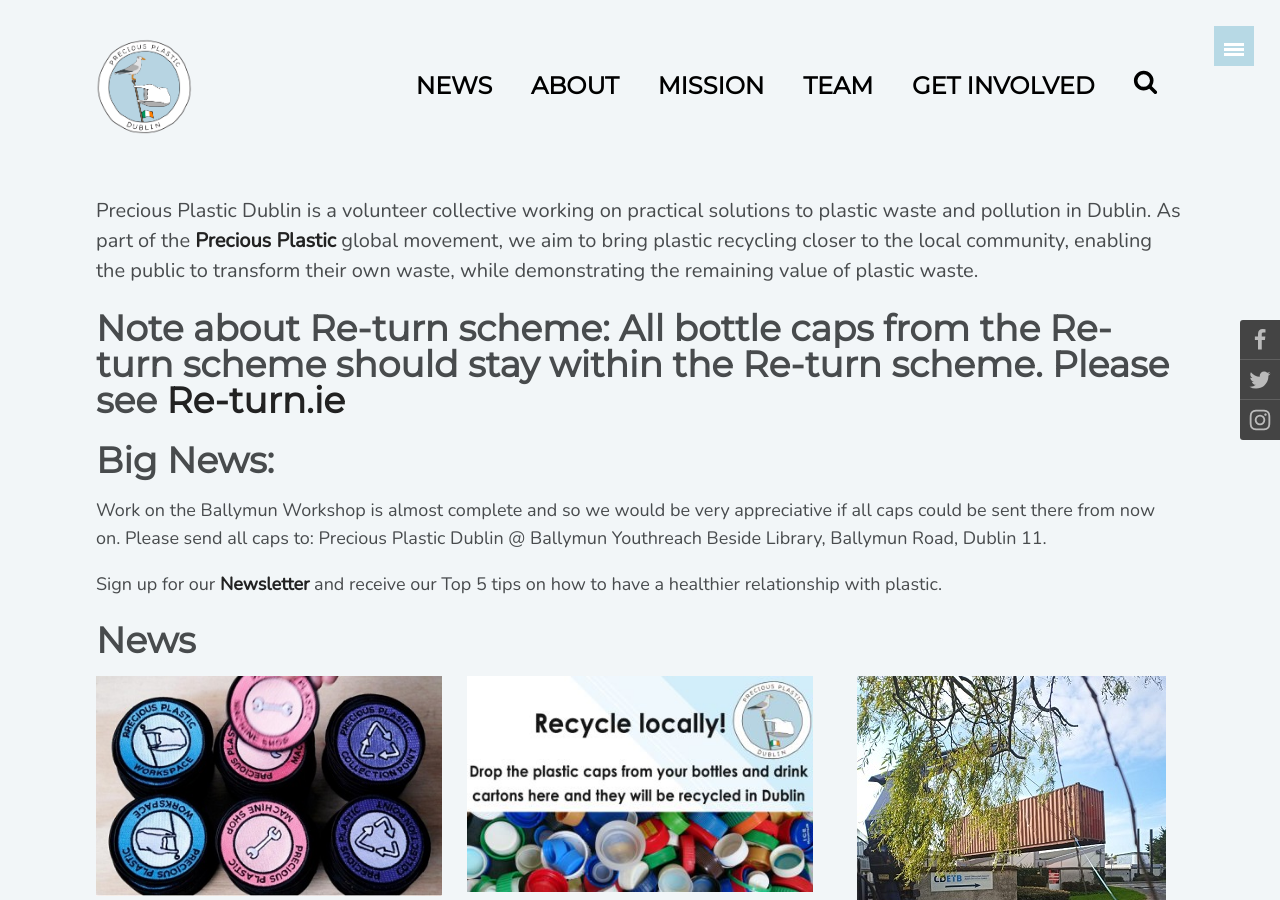
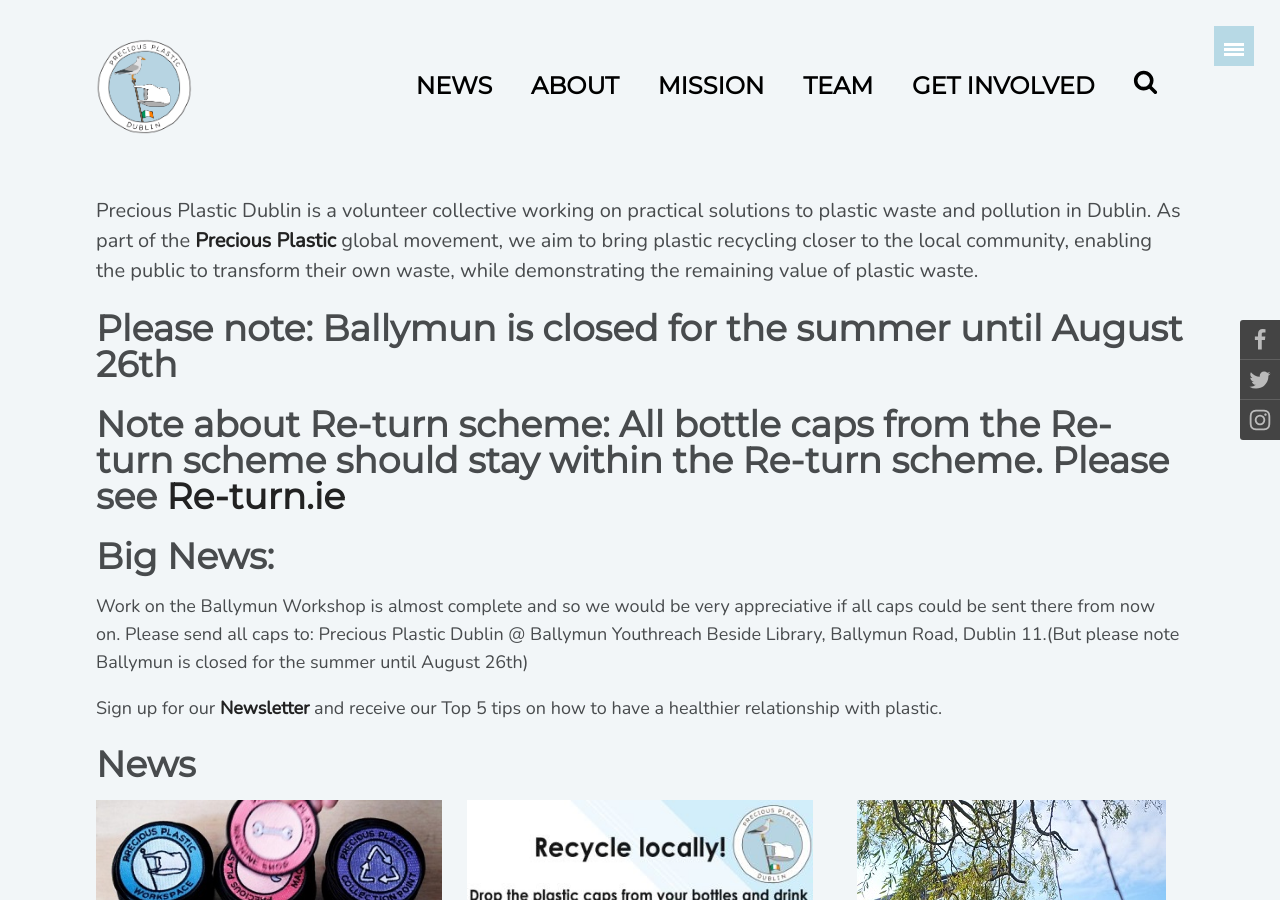
Before and after one commit to preciousplasticdublin/preciousplasticdublin.github.io, a Jekyll site: the page built from index.md, in a window 1280 px wide and 900 px high. Built offline with Jekyll 4.4.1, drawn with Linux system fonts in a browser that asks for light colours; comment, search, counter and statistics services are not loaded.

Commit message:
Update index.md Ballymun summer closed
Ballymun summer closed twice

```diff
--- a/index.md
+++ b/index.md
@@ -5,11 +5,13 @@
 
 Precious Plastic Dublin is a volunteer collective working on practical solutions to plastic waste and pollution in Dublin. As part of the [Precious Plastic](https://preciousplastic.com) global movement, we aim to bring plastic recycling closer to the local community, enabling the public to transform their own waste, while demonstrating the remaining value of plastic waste.
 
+# Please note: Ballymun is closed for the summer until August 26th
+
 # Note about Re-turn scheme: All bottle caps from the Re-turn scheme should stay within the Re-turn scheme. Please see [Re-turn.ie](https://re-turn.ie)
 
 # Big News:
 Work on the Ballymun Workshop is almost complete and so we would be very appreciative if all caps could be sent there from now on.
-Please send all caps to: Precious Plastic Dublin @ Ballymun Youthreach Beside Library, Ballymun Road, Dublin 11.
+Please send all caps to: Precious Plastic Dublin @ Ballymun Youthreach Beside Library, Ballymun Road, Dublin 11.(But please note Ballymun is closed for the summer until August 26th)
 
 
 Sign up for our [Newsletter](/newsletter) and receive our Top 5 tips on how to have a healthier relationship with plastic.
```
